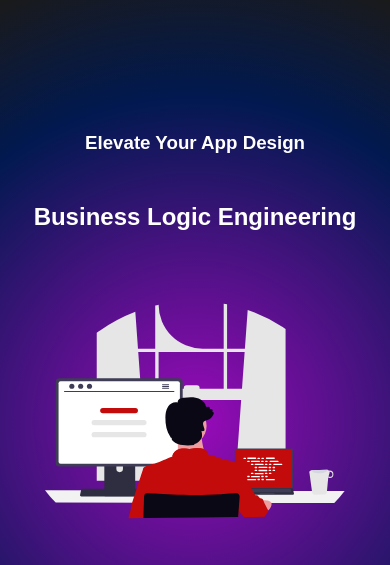
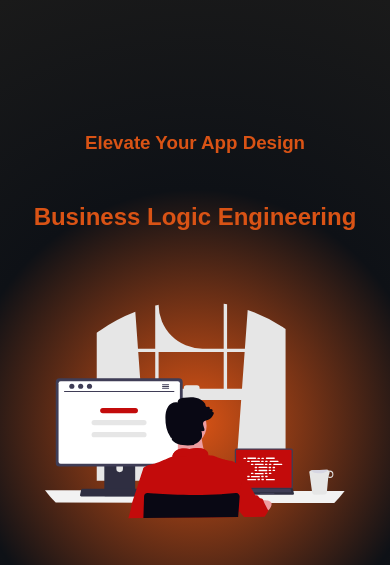
Before and after one commit to alfonsoloaiza/alfonsoloaiza, a website: page index.html in a window 390 px wide. Shown: the top 565 px of the page. Drawn offline with nearby package versions, Linux system fonts and the light colour scheme.

Commit message:
Update background and text color in mobile CSS

```diff
--- a/css/portfolio-mobile.css
+++ b/css/portfolio-mobile.css
@@ -18,20 +18,17 @@
         flex-direction: row;
         justify-content: space-evenly;
         align-items: space-evenly;
-        background: #011950;
-        background-image: radial-gradient(circle,
-      rgba(255, 0, 255, 0.6) 0%,
-      rgba(255, 0, 255, 0) 70%,
-      #1a1a1a 100%);
-      padding: 0px 20px;
-      box-sizing: border-box;
+        background: #0e1116;
+        background-image: radial-gradient(circle, #d95315 0%, rgba(255, 0, 255, 0) 50%, #1a1a1a 100%);
+        padding: 0px 20px;
+        box-sizing: border-box;
   }
 
   section.main article.main-article {
     width: 100%;
     gap: 10px;
     border-radius: 8px;
-    color: white;
+    color: #d95315;
     font-weight: bold;
     display: flex;
     flex-direction: column;
@@ -251,8 +248,6 @@ h2.title i {
 .btn-color-black i{
   font-size:25px;
 }
-
-
 
 /* .btnToUp {
   width: 2.5%;
```
